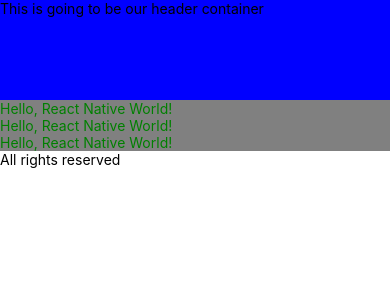
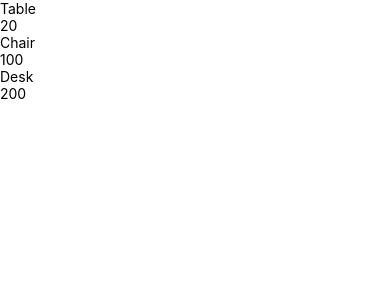
Before and after one commit to nvacheishvili/HWApp, a React Native app: screen / in a window 390 px wide. Shown: the top 300 px of the page. Built offline with nearby package versions, Linux system fonts and the light colour scheme.

Commit message:
installed proptypes and created a new component passing down the props

```diff
--- a/App.js
+++ b/App.js
@@ -1,20 +1,12 @@
 import React from 'react';
-import {SafeAreaView, View, Text} from 'react-native';
-import MyText from './components/MyText/MyText';
+import {SafeAreaView, View} from 'react-native';
+import Item from './components/Item/Item';
 const App = () => {
   return (
     <SafeAreaView>
-      <View style={{backgroundColor: 'blue', height: 100}}>
-        <Text>This is going to be our header container</Text>
-      </View>
-      <View style={{backgroundColor: 'grey'}}>
-        <MyText />
-        <MyText />
-        <MyText />
-      </View>
-      <View>
-        <Text>All rights reserved</Text>
-      </View>
+      <Item name={'Table'} price={20} />
+      <Item name={'Chair'} price={100} />
+      <Item name={'Desk'} price={200} />
     </SafeAreaView>
   );
 };
--- /dev/null
+++ b/components/Item/Item.js
@@ -0,0 +1,18 @@
+import React from 'react';
+import {View, Text} from 'react-native';
+import PropTypes from 'prop-types';
+const Item = ({name, price}) => {
+  return (
+    <View>
+      <Text>{name}</Text>
+      <Text>{price}</Text>
+    </View>
+  );
+};
+
+Item.propTypes = {
+  name: PropTypes.string.isRequired,
+  price: PropTypes.number.isRequired,
+};
+
+export default Item;
--- a/package.json
+++ b/package.json
@@ -10,6 +10,7 @@
     "test": "jest"
   },
   "dependencies": {
+    "prop-types": "^15.8.1",
     "react": "18.2.0",
     "react-native": "0.71.7"
   },
```
Also changed, not shown: 1 other file (tests, documents, lock files or other folders).
